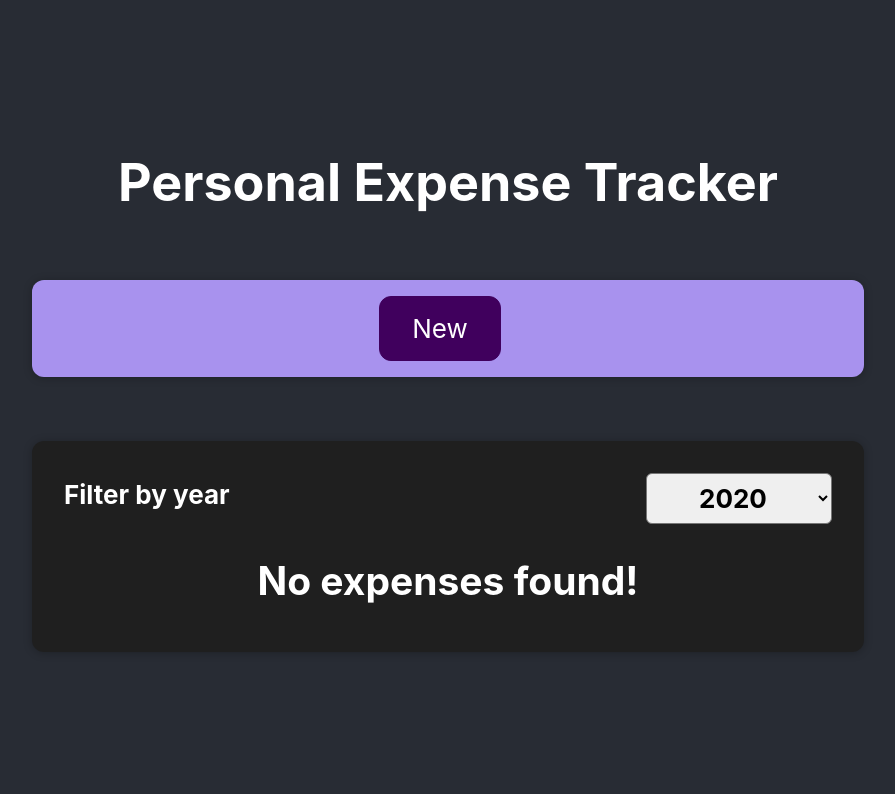
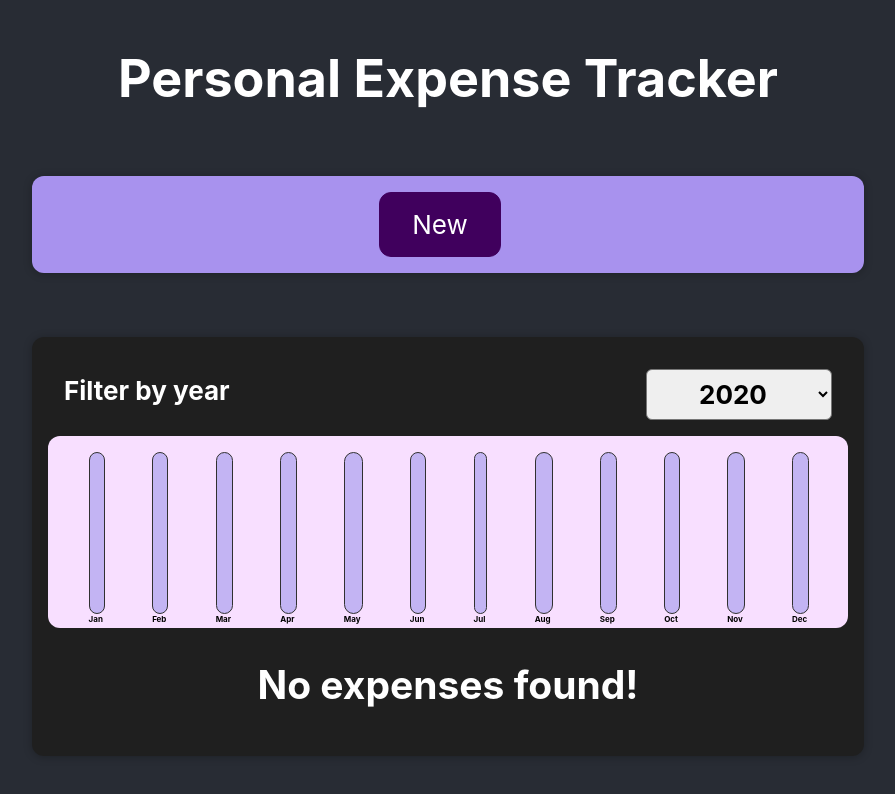
Before and after one commit to gdfbarbosa/react-expense-app, a React (Create React App) app: page / in a window 1280 px wide. Shown: the top 794 px of the page, without its empty margins (192-1087 px from the left). Built offline with nearby package versions, Linux system fonts and the light colour scheme.

Commit message:
add expenses chart

```diff
--- /dev/null
+++ b/src/components/Chart.css
@@ -0,0 +1,9 @@
+.chart {
+  padding: 1rem;
+  border-radius: 12px;
+  background-color: #f8dfff;
+  text-align: center;
+  display: flex;
+  justify-content: space-around;
+  height: 10rem;
+}
--- /dev/null
+++ b/src/components/Chart.js
@@ -0,0 +1,21 @@
+import "./Chart.css";
+import ChartBar from "./ChartBar";
+
+const Chart = (props) => {
+  const dataPointValues = props.dataPoints.map((dataPoint) => dataPoint.value);
+  const totalMaximum = Math.max(...dataPointValues);
+  return (
+    <div className="chart">
+      {props.dataPoints.map((dataPoint) => (
+        <ChartBar
+          key={dataPoint.label}
+          value={dataPoint.value}
+          max={totalMaximum}
+          label={dataPoint.label}
+        />
+      ))}
+    </div>
+  );
+};
+
+export default Chart;
--- /dev/null
+++ b/src/components/ChartBar.css
@@ -0,0 +1,31 @@
+.chart-bar {
+  height: 100%;
+  display: flex;
+  flex-direction: column;
+  align-items: center;
+}
+
+.chart-bar__inner {
+  height: 100%;
+  width: 100%;
+  border: 1px solid #313131;
+  border-radius: 12px;
+  background-color: #c3b4f3;
+  overflow: hidden;
+  display: flex;
+  flex-direction: column;
+  justify-content: flex-end;
+}
+
+.chart-bar__fill {
+  background-color: #4826b9;
+  width: 100%;
+  transition: all 0.3s ease-out;
+}
+
+.chart-bar__label {
+  font-weight: bold;
+  font-size: 0.5rem;
+  text-align: center;
+  color: black;
+}
--- /dev/null
+++ b/src/components/ChartBar.js
@@ -0,0 +1,21 @@
+import "./ChartBar.css";
+
+const ChartBar = (props) => {
+  let barFillHeight = "0%";
+  if (props.max > 0) {
+    barFillHeight = Math.round((props.value / props.max) * 100) + "%";
+  }
+  return (
+    <div className="char-bar">
+      <div className="chart-bar__inner">
+        <div
+          className="chart-bar__fill"
+          style={{ height: barFillHeight }}
+        ></div>
+      </div>
+      <div className="chart-bar__label">{props.label}</div>
+    </div>
+  );
+};
+
+export default ChartBar;
--- a/src/components/Expenses.js
+++ b/src/components/Expenses.js
@@ -3,6 +3,7 @@
 import "./Expenses.css";
 import ExpensesFilter from "./ExpensesFilter";
 import ExpenseList from "./ExpenseList";
+import ExpensesChart from "./ExpensesChart";
 
 const Expenses = (props) => {
   const [year, setYear] = useState("2020");
@@ -18,6 +19,7 @@
   return (
     <Card className="expenses">
       <ExpensesFilter selected={year} onChangeFilter={filterChangeHandler} />
+      <ExpensesChart expenses={filteredExpenses} />
       <ExpenseList items={filteredExpenses} />
     </Card>
   );
--- /dev/null
+++ b/src/components/ExpensesChart.js
@@ -0,0 +1,27 @@
+import Chart from "./Chart";
+
+const ExpensesChart = (props) => {
+  const chartDataPoints = [
+    { label: "Jan", value: 0 },
+    { label: "Feb", value: 0 },
+    { label: "Mar", value: 0 },
+    { label: "Apr", value: 0 },
+    { label: "May", value: 0 },
+    { label: "Jun", value: 0 },
+    { label: "Jul", value: 0 },
+    { label: "Aug", value: 0 },
+    { label: "Sep", value: 0 },
+    { label: "Oct", value: 0 },
+    { label: "Nov", value: 0 },
+    { label: "Dec", value: 0 },
+  ];
+
+  for (const expense of props.expenses) {
+    const expenseMonth = expense.date.getMonth();
+    chartDataPoints[expenseMonth].value += expense.value;
+  }
+
+  return <Chart dataPoints={chartDataPoints} />;
+};
+
+export default ExpensesChart;
```
